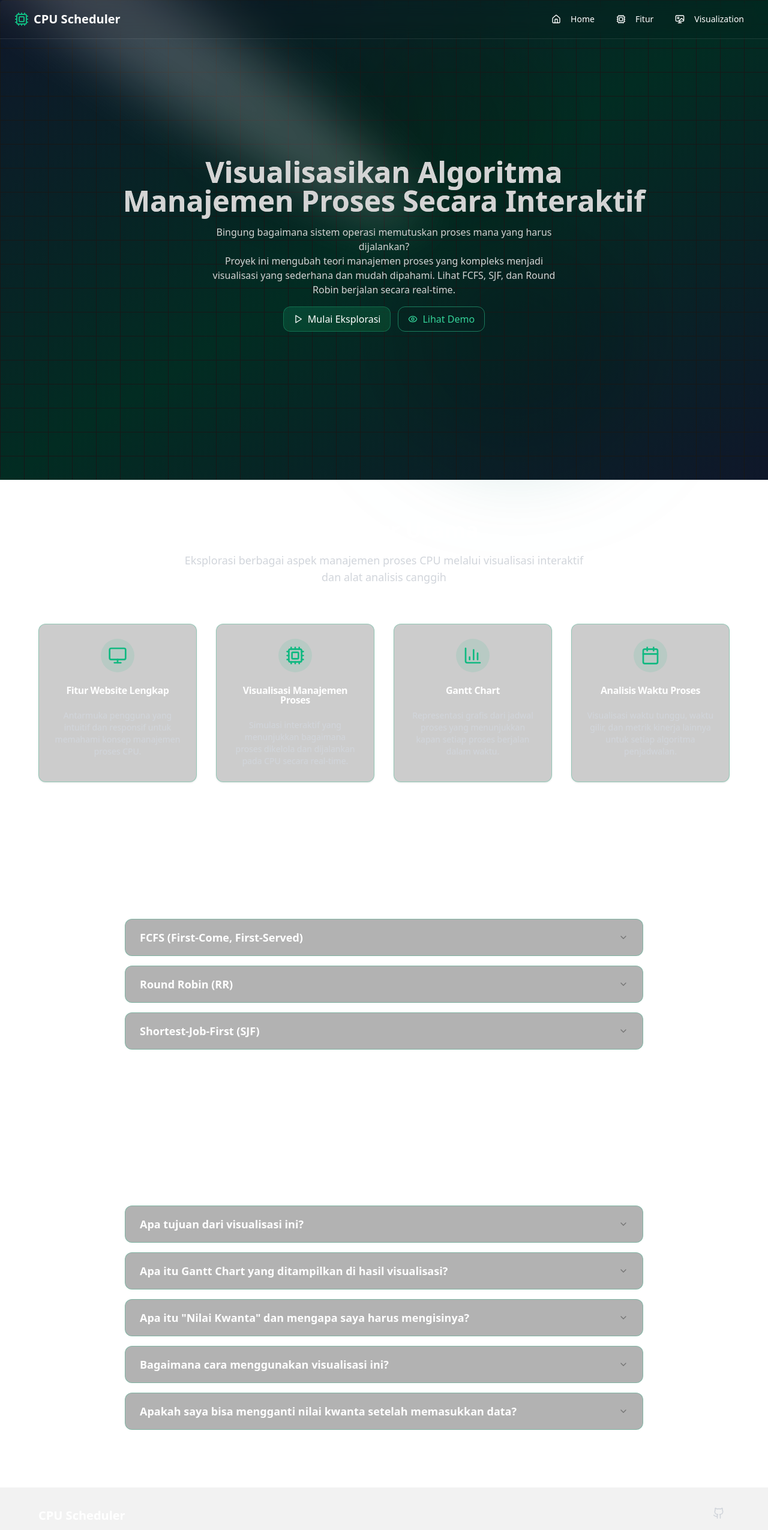
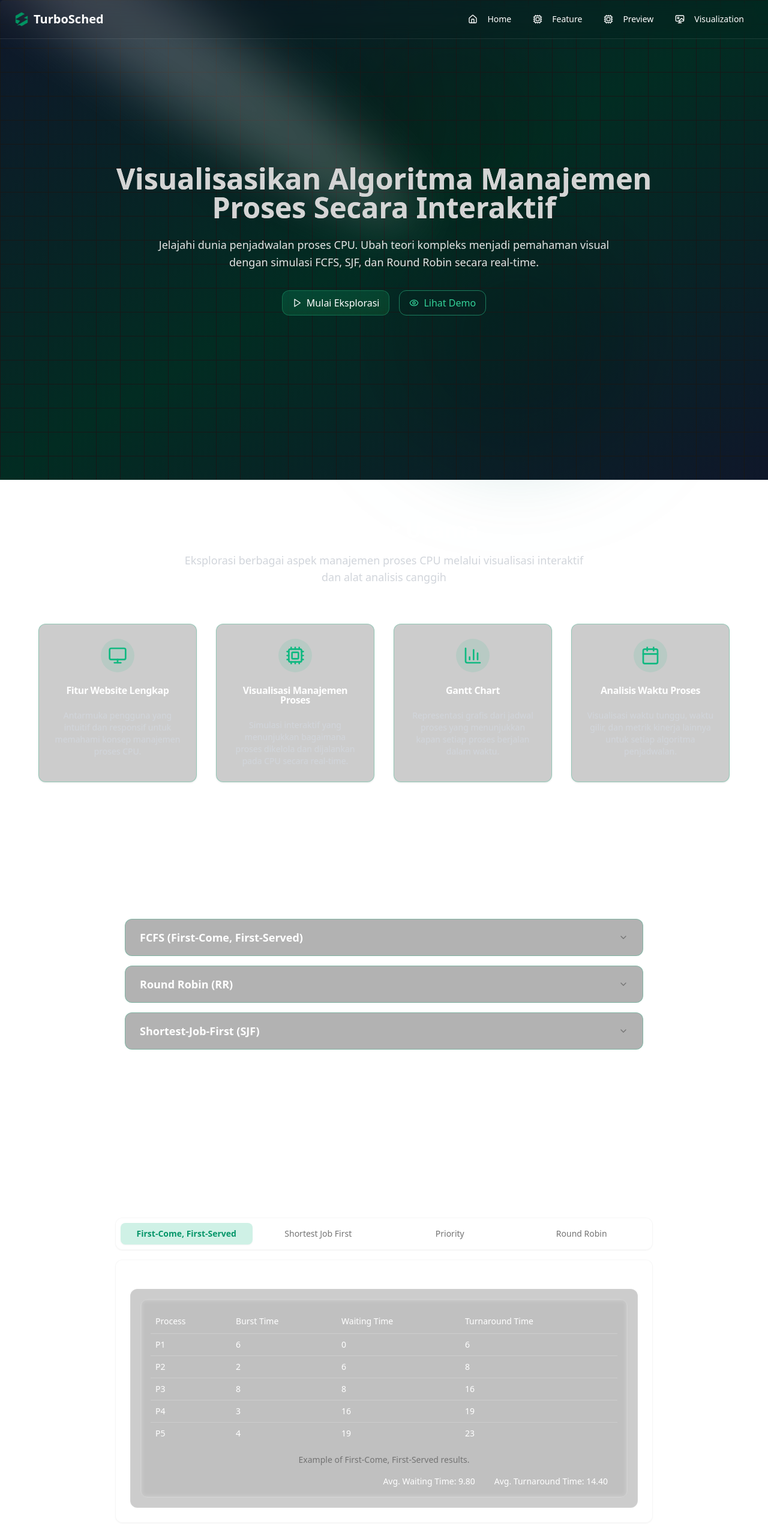
Before and after one commit to zhekabaila/penjadwalan-proses-next, a Next.js app: page / in a window 1280 px wide. Shown: the top 2551 px of the page at 60% size. Built offline with nearby package versions, Linux system fonts and the light colour scheme.

Commit message:
feat: ubah branding aplikasi dari CPU Scheduler menjadi TurboSched

```diff
--- /dev/null
+++ b/app/_components/DemoSection.tsx
@@ -0,0 +1,42 @@
+import { DemoProcessTable } from './DemoProcessTable'
+import { Tabs, TabsList, TabsTrigger, TabsContent } from '@/components/ui/tabs';
+
+export default function DemoSection() {
+  return (
+    <section className="py-16 md:py-24">
+      <div className="container mx-auto px-4 md:px-6">
+        <h2 className="text-3xl md:text-4xl font-bold text-center mb-12">
+          Visualisasi Algoritma Penjadwalan Proses
+        </h2>
+        <Tabs defaultValue="fcfs" className="w-full max-w-4xl mx-auto">
+          <TabsList className="grid w-full grid-cols-2 md:grid-cols-4 h-auto">
+            <TabsTrigger value="fcfs">First-Come, First-Served</TabsTrigger>
+            <TabsTrigger value="sjf">Shortest Job First</TabsTrigger>
+            <TabsTrigger value="priority">Priority</TabsTrigger>
+            <TabsTrigger value="roundrobin">Round Robin</TabsTrigger>
+          </TabsList>
+          <TabsContent value="fcfs">
+            <div className="mt-6 rounded-xl border border-white/10 bg-black/20 p-4 backdrop-blur-md text-white">
+              <DemoProcessTable algorithm="fcfs" />
+            </div>
+          </TabsContent>
+          <TabsContent value="sjf">
+            <div className="mt-6 rounded-xl border border-white/10 bg-black/20 p-4 backdrop-blur-md text-white">
+              <DemoProcessTable algorithm="sjf" />
+            </div>
+          </TabsContent>
+          <TabsContent value="priority">
+            <div className="mt-6 rounded-xl border border-white/10 bg-black/20 p-4 backdrop-blur-md text-white">
+              <DemoProcessTable algorithm="priority" />
+            </div>
+          </TabsContent>
+          <TabsContent value="roundrobin">
+            <div className="mt-6 rounded-xl border border-white/10 bg-black/20 p-4 backdrop-blur-md text-white">
+              <DemoProcessTable algorithm="roundrobin" />
+            </div>
+          </TabsContent>
+        </Tabs>
+      </div>
+    </section>
+  )
+}
--- a/app/_components/Footer.tsx
+++ b/app/_components/Footer.tsx
@@ -1,21 +1,25 @@
 "use client";
 import React from 'react';
 import Link from 'next/link';
+import Image from 'next/image';
 import { Github } from 'lucide-react';
 
 export default function Footer() {
   return (
     <footer className="py-8 px-4 sm:px-6 lg:px-8 border-t border-white/10 bg-black/10 backdrop-blur-md supports-[backdrop-filter]:bg-black/5">
-      <div className="max-w-6xl mx-auto">
+      <div className="max-w-7xl mx-auto">
         <div className="flex flex-col md:flex-row justify-between items-center md:items-start gap-8 w-full">
           {/* Logo */}
           <div className="text-center md:text-left">
             <Link href="/" className="flex flex-col items-center md:items-start space-y-2">
-              <span className="font-bold text-xl text-white">CPU Scheduler</span>
+              <div className="flex items-center space-x-2 mb-2">
+                <Image src="/images/logo.webp" alt="TurboSched Logo" width={24} height={24} className="h-6 w-6"/>
+                <span className="font-bold text-xl text-white">TurboSched</span>
+              </div>
+            </Link>
               <p className="text-gray-400 text-sm max-w-xs">
                 Visualisasikan dan pahami berbagai algoritma penjadwalan CPU yang digunakan dalam sistem operasi
               </p>
-            </Link>
           </div>
 
           {/* GitHub Link */}
@@ -33,7 +37,7 @@ export default function Footer() {
 
         {/* Copyright */}
         <div className="mt-8 pt-8 border-t border-white/10 text-center text-gray-400 text-sm">
-          <p>© {new Date().getFullYear()} CPU Scheduler Visualization. All rights reserved.</p>
+          <p>© {new Date().getFullYear()} TurboSched Visualization. All rights reserved.</p>
         </div>
       </div>
     </footer>
--- a/app/_components/HeroSection.tsx
+++ b/app/_components/HeroSection.tsx
@@ -7,7 +7,7 @@ import { motion } from 'motion/react'
 
 export function HeroSection() {
   return (
-    <div className="relative flex h-screen w-full overflow-hidden rounded-md antialiased md:items-center md:justify-center md:pt-0 pt-12">
+    <div className="relative flex h-screen w-full items-center justify-center overflow-hidden rounded-md antialiased">
       <div
         className={cn(
           'pointer-events-none absolute inset-0 [background-size:40px_40px] select-none',
@@ -16,36 +16,36 @@ export function HeroSection() {
       />
 
       <Spotlight className="-top-40 left-0 md:-top-20 md:left-60" fill="white" />
-      <div className="relative z-10 mx-auto w-full max-w-5xl p-4 pt-8 text-neutral-300">
+      <div className="relative z-10 mx-auto w-full max-w-5xl p-4 text-neutral-300">
         <motion.div
           initial={{ opacity: 0, y: 20 }}
           animate={{ opacity: 1, y: 0 }}
-          transition={{ duration: 0.5, delay: 0.1 }}>
-          <h1 className="bg-opacity-50 bg-gradient-to-b from-neutral-50 to-neutral-400 bg-clip-text text-center text-3xl font-bold md:text-5xl mb-2">
-            Visualisasikan Algoritma <br /> Manajemen Proses Secara Interaktif
+          transition={{ duration: 0.5, delay: 0.1 }}
+          className="text-center">
+          <h1 className="bg-opacity-50 bg-gradient-to-b from-neutral-50 to-neutral-400 bg-clip-text text-4xl font-bold md:text-5xl">
+            Visualisasikan Algoritma Manajemen Proses Secara Interaktif
           </h1>
         </motion.div>
         <motion.div
           initial={{ opacity: 0, y: 20 }}
           animate={{ opacity: 1, y: 0 }}
           transition={{ duration: 0.5, delay: 0.2 }}>
-          <p className="mx-auto mt-4 max-w-xl text-center text-base font-normal text-neutral-300">
-            Bingung bagaimana sistem operasi memutuskan proses mana yang harus dijalankan? <br /> Proyek ini mengubah teori
-            manajemen proses yang kompleks menjadi visualisasi yang sederhana dan mudah dipahami. Lihat FCFS, SJF, dan Round
-            Robin berjalan secara real-time.
+          <p className="mx-auto mt-6 max-w-3xl text-center text-lg leading-relaxed text-neutral-200">
+            Jelajahi dunia penjadwalan proses CPU. Ubah teori kompleks menjadi pemahaman visual dengan simulasi FCFS, SJF,
+            dan Round Robin secara real-time.
           </p>
         </motion.div>
         <motion.div
           initial={{ opacity: 0, y: 20 }}
           animate={{ opacity: 1, y: 0 }}
           transition={{ duration: 0.5, delay: 0.3 }}
-          className="mt-4 flex flex-col sm:flex-row gap-3 justify-center items-center">
+          className="mt-8 flex flex-col items-center justify-center gap-4 sm:flex-row">
           <GlassButton href="/visualization">
-            <Play className="w-4 h-4" />
+            <Play className="h-4 w-4" />
             <span>Mulai Eksplorasi</span>
           </GlassButton>
-          <GlassButton variant="outline" href="/visualization">
-            <Eye className="w-4 h-4" />
+          <GlassButton variant="outline" href="/">
+            <Eye className="h-4 w-4" />
             <span>Lihat Demo</span>
           </GlassButton>
         </motion.div>
--- a/app/_components/Navbar.tsx
+++ b/app/_components/Navbar.tsx
@@ -1,7 +1,9 @@
 'use client'
 
+import { useState } from 'react'
 import * as React from 'react'
 import Link from 'next/link'
+import Image from 'next/image'
 import { Menu, Home, Cpu, Wallpaper } from 'lucide-react'
 
 import { cn } from '@/lib/utils'
@@ -10,21 +12,22 @@ import { Sheet, SheetContent, SheetTrigger } from '@/components/ui/sheet'
 
 const navItems = [
   { title: 'Home', href: '/', icon: Home },
-  { title: 'Fitur', href: '/scheduler', icon: Cpu },
+  { title: 'Feature', href: '/scheduler', icon: Cpu },
+  { title: 'Preview', href: '/preview', icon: Cpu},
   { title: 'Visualization', href: '/visualization', icon: Wallpaper }
 ]
 
 export function NavigationMenuDemo() {
-  const [isOpen, setIsOpen] = React.useState(false)
+  const [isOpen, setIsOpen] = useState(false)
 
   return (
     <header className="fixed top-0 left-0 right-0 z-50 w-full border-b border-white/10 bg-black/10 backdrop-blur-md supports-[backdrop-filter]:bg-black/5">
       <div className="flex h-16 items-center justify-between px-4 sm:px-6">
         {/* Logo - Visible on both mobile and desktop */}
         <Link href="/" className="flex items-center space-x-2">
-          <Cpu className="h-6 w-6 text-emerald-500" />
-          <span className="font-bold text-xl text-white hidden sm:block">CPU Scheduler</span>
-          <span className="font-bold text-xl text-white sm:hidden">Scheduler</span>
+          <Image src="/images/logo.webp" alt="TurboSched Logo" width={24} height={24} className="h-6 w-6"/>
+          <span className="font-bold text-xl text-white hidden sm:block">TurboSched</span>
+          <span className="font-bold text-xl text-white sm:hidden">TurboSched</span>
         </Link>
 
         {/* Spacer to push navigation to the right */}
@@ -60,8 +63,8 @@ export function NavigationMenuDemo() {
             <SheetContent side="right" className="w-full sm:w-4/5 bg-black/20 backdrop-blur-md border-l border-white/10 p-0">
               <div className="flex flex-col h-full pt-8 pb-4 bg-transparent">
                 <Link href="/" className="flex items-center space-x-2 px-4 mb-8" onClick={() => setIsOpen(false)}>
-                  <Cpu className="h-6 w-6 text-emerald-500" />
-                  <span className="font-bold text-xl text-white">CPU Scheduler</span>
+                  <Image src="/images/logo.webp" alt="TurboSched Logo" width={24} height={24} className="h-6 w-6"/>
+                  <span className="font-bold text-xl text-white">TurboSched</span>
                 </Link>
                 <nav className="flex flex-col space-y-1 px-4">
                   {navItems.map((item) => {
--- a/app/landing-page/page.tsx
+++ b/app/landing-page/page.tsx
@@ -1,6 +1,7 @@
 import { HeroSection } from '../_components/HeroSection'
 import FeatureSection from '../_components/FeatureSection'
 import TheorySection from '../_components/TheorySection'
+import DemoSection from '../_components/DemoSection'
 import FaqSection from '../_components/FaqSection'
 
 export default function LandingPage() {
@@ -9,6 +10,7 @@ export default function LandingPage() {
       <HeroSection />
       <FeatureSection />
       <TheorySection />
+      <DemoSection />
       <FaqSection />
     </div>
   )
```
Also changed, not shown: public/images/logo.webp (added).
